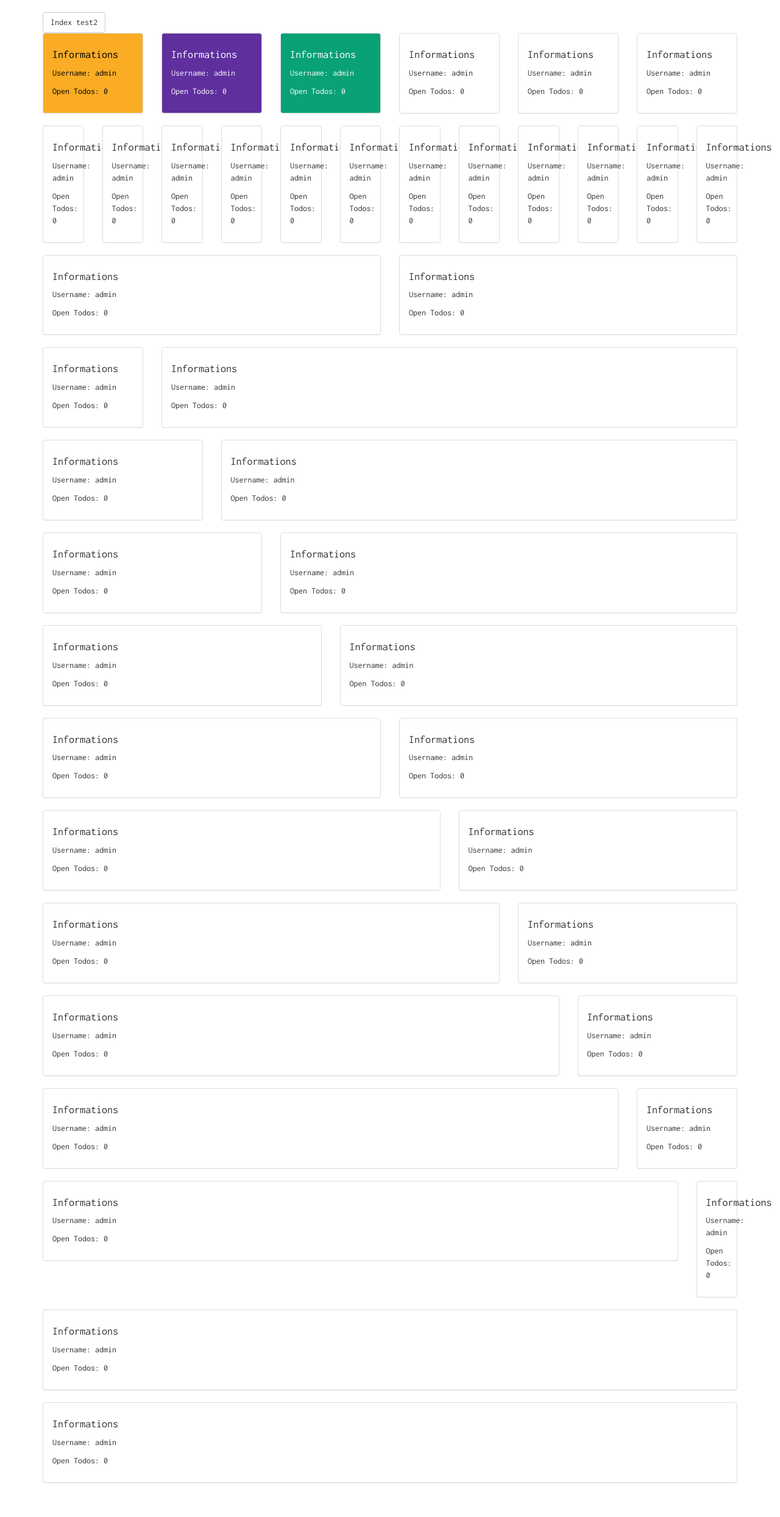
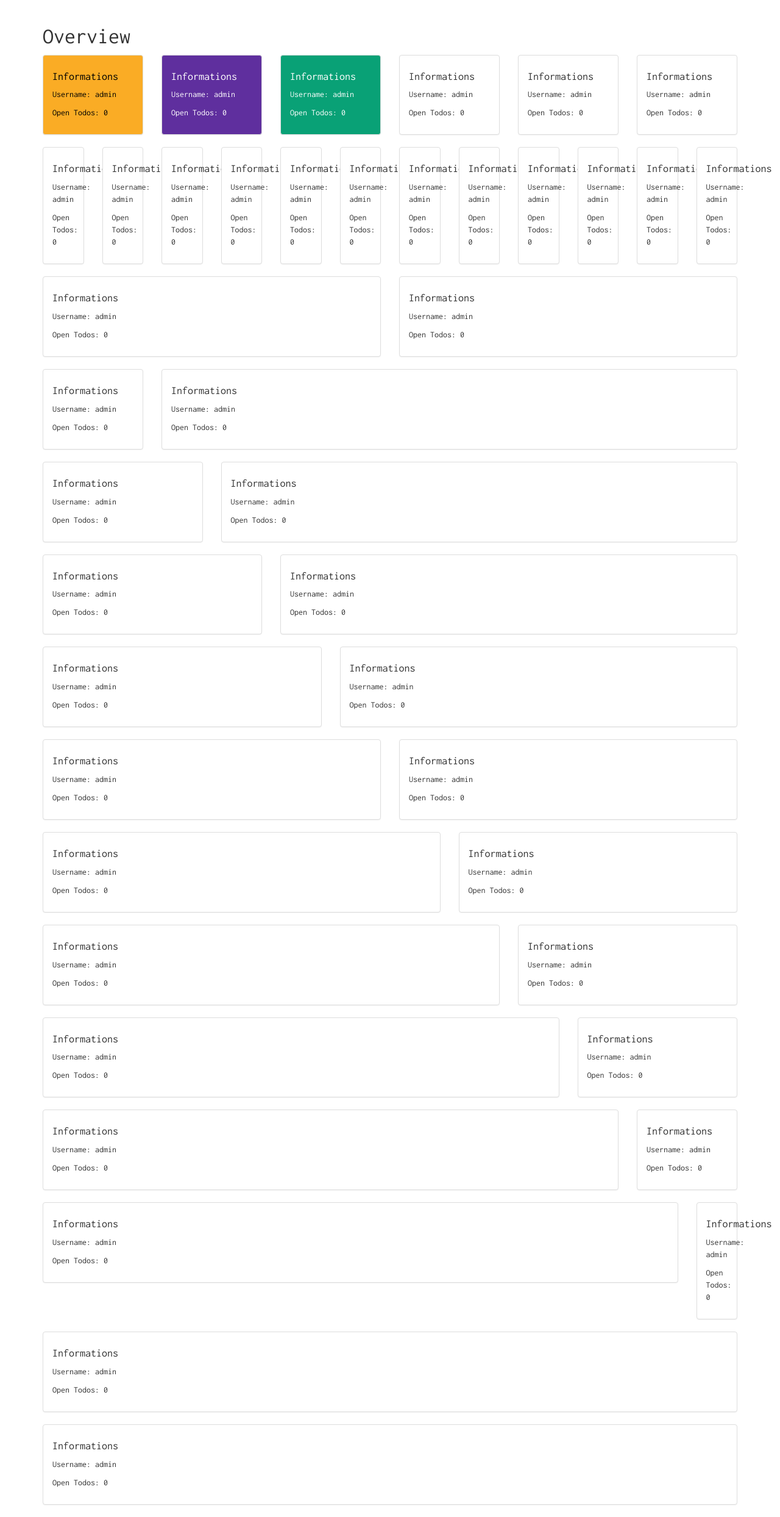
Before and after one commit to woastel/SeeN, a Django app: page / in a window 1280 px wide. Shown: the part 52-2539 px from the top of the page at 61% size. Before the commit the page ends 2483 px from the top, so only its background shows below. Run offline with Django 3.2, Linux system fonts and the light colour scheme; a user stored in the database is signed in; data comes from the database, SQL or seed files in the repository; data that the repository does not hold is empty; some libraries are stand-ins or nearby versions.

Commit message:
Init Overview

```diff
--- a/taffwebapp/overview/templates/overview/index.html
+++ b/taffwebapp/overview/templates/overview/index.html
@@ -42,10 +42,9 @@
 <div class="container">
 
   <div class="row ">
-    <div class="col-lg-2">
-      <button type="button" class="btn btn-default"
-              onclick="location.href = '{% url 'components:index' %}';">
-              Index test2</button>
+    <div class="col-lg-12">
+      <h1>Overview</h1>
+
     </div>
   </div>
 
```
